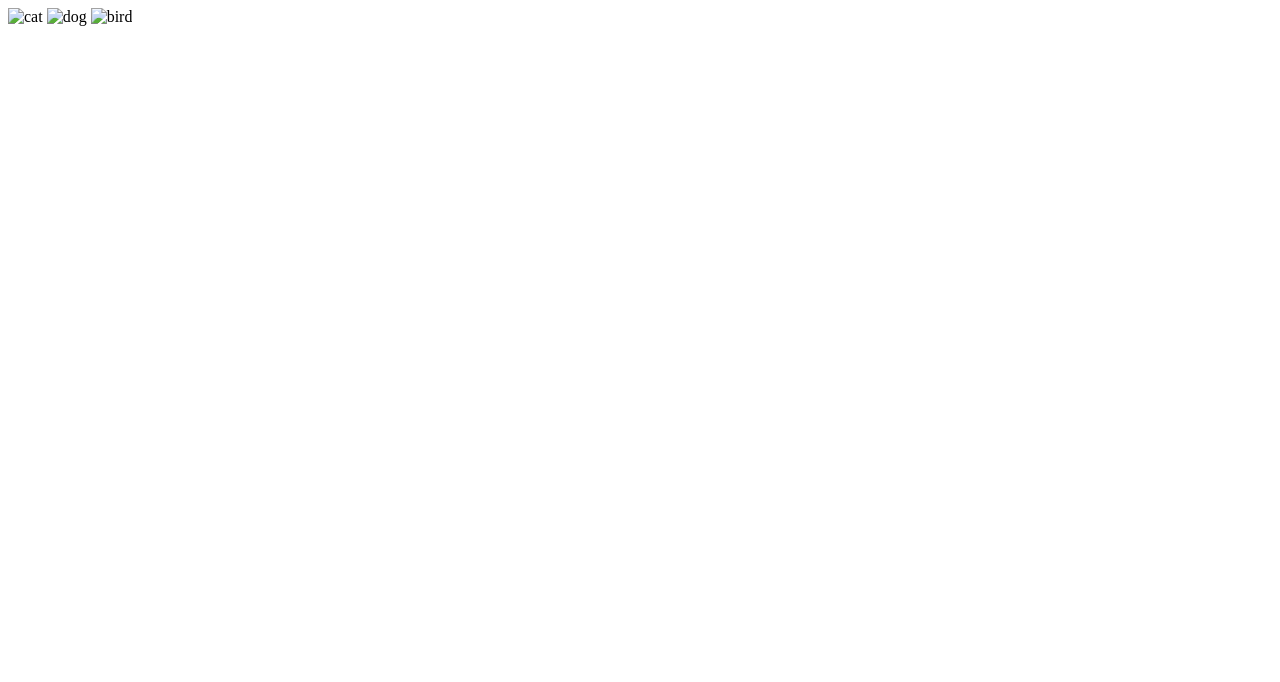
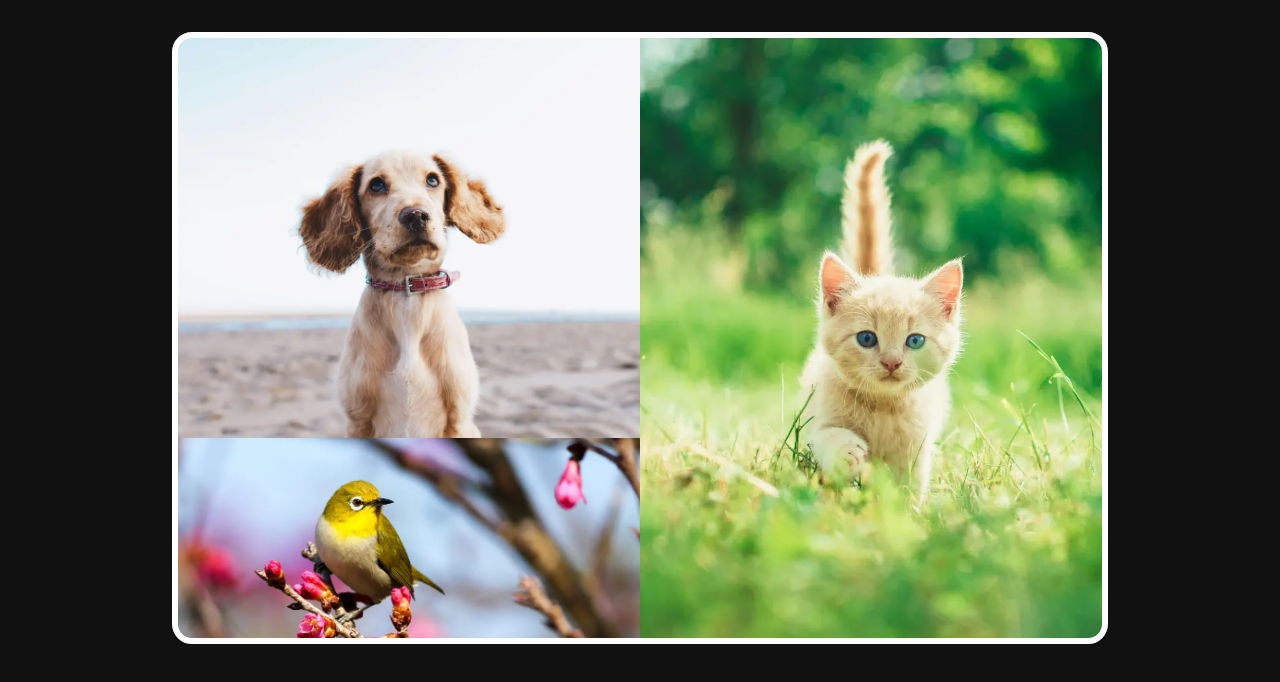
Before and after one commit to thecodercoder/bento-dogs, a plain HTML site: page index.html in a window 1280 px wide. Drawn offline with Linux system fonts and the light colour scheme; the site is published under a folder, as on GitHub Pages, so addresses that start at the root find nothing.

Commit message:
Test paths

```diff
--- a/index.html
+++ b/index.html
@@ -5,7 +5,7 @@
   <meta charset="UTF-8">
   <meta name="viewport" content="width=device-width, initial-scale=1.0">
   <title>Bento Dogs & Cats & Birds</title>
-  <link rel="stylesheet" href="/style.css">
+  <link rel="stylesheet" href="./style.css">
 </head>
 
 <body>
@@ -13,9 +13,9 @@
   <section class="wrapper">
 
     <div class="bento has-border">
-      <img src="/img/cat.webp" alt="cat" class="cat" width="1000" height="896">
-      <img src="/img/dog.webp" alt="dog" class="dog" width="976" height="953">
-      <img src="/img/bird.webp" alt="bird" class="bird" width="667" height="1000">
+      <img src="./img/cat.webp" alt="cat" class="cat" width="1000" height="896">
+      <img src="img/dog.webp" alt="dog" class="dog" width="976" height="953">
+      <img src="img/bird.webp" alt="bird" class="bird" width="667" height="1000">
     </div>
   </section>
 
```
